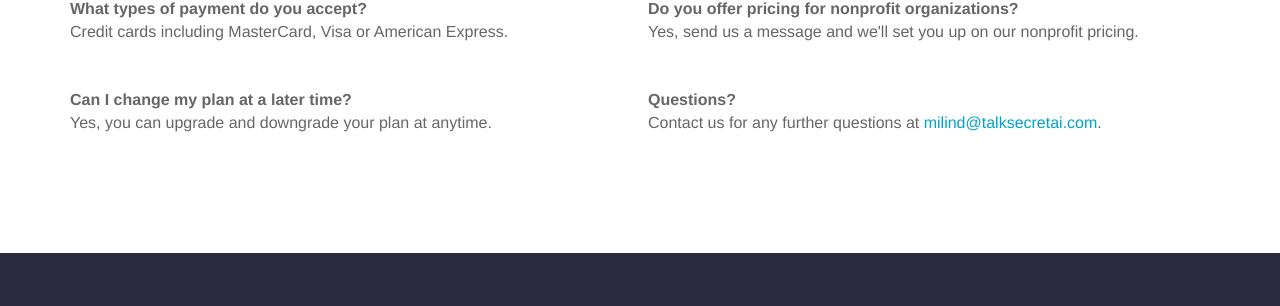
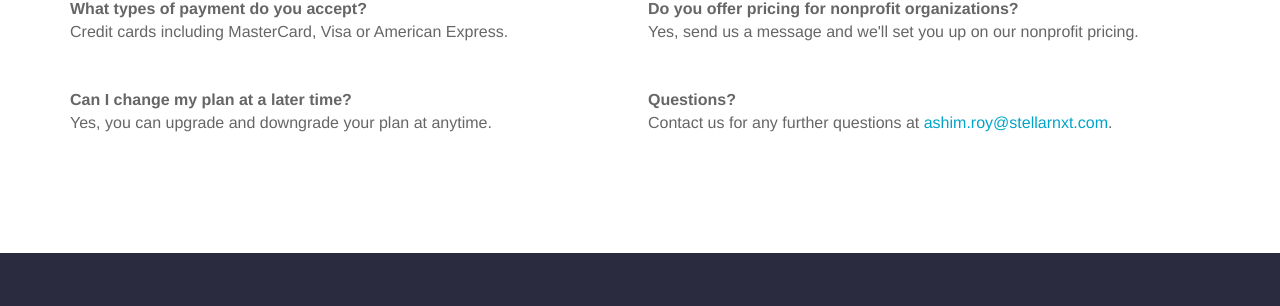
Before and after one commit to milinddeore/stellarNxtWebsite, a Jekyll site: the page built from pricing.html, in a window 1280 px wide. Shown: the part 1029-1335 px from the top of the page. Built offline with Jekyll 4.4.1, drawn with Linux system fonts in a browser that asks for light colours.

Commit message:
updated email in pricing.html

```diff
--- a/pricing.html
+++ b/pricing.html
@@ -65,7 +65,7 @@ faq:
   - question: Do you offer pricing for nonprofit organizations?
     answer: Yes, send us a message and we'll set you up on our nonprofit pricing.
   - question: Questions?
-    answer: Contact us for any further questions at <a href="#">milind@talksecretai.com</a>.
+    answer: Contact us for any further questions at <a href="#">ashim.roy@stellarnxt.com</a>.
 ---
 <div class="plans">
 	{% for plan in page.pricing_table %}
```
